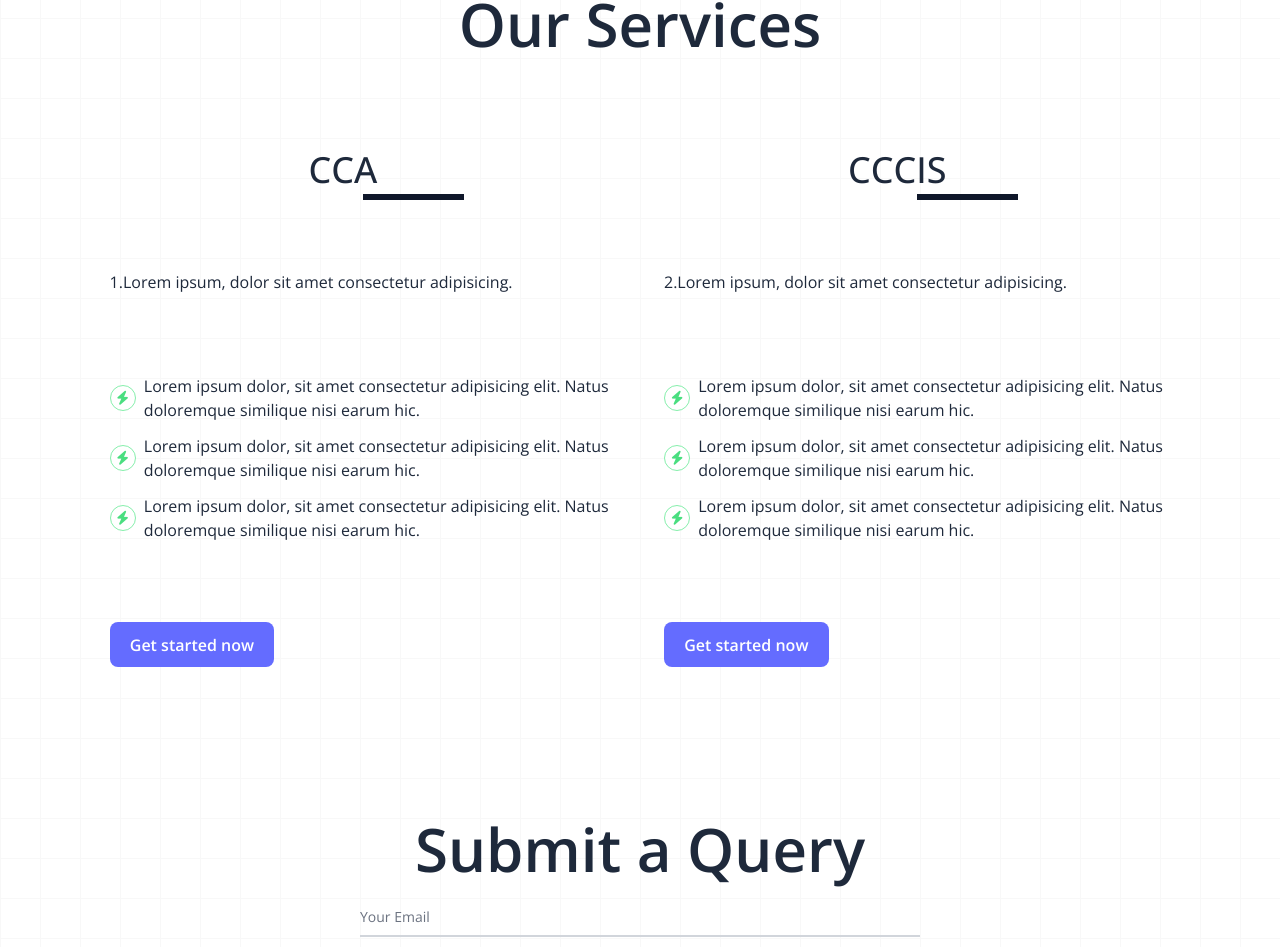
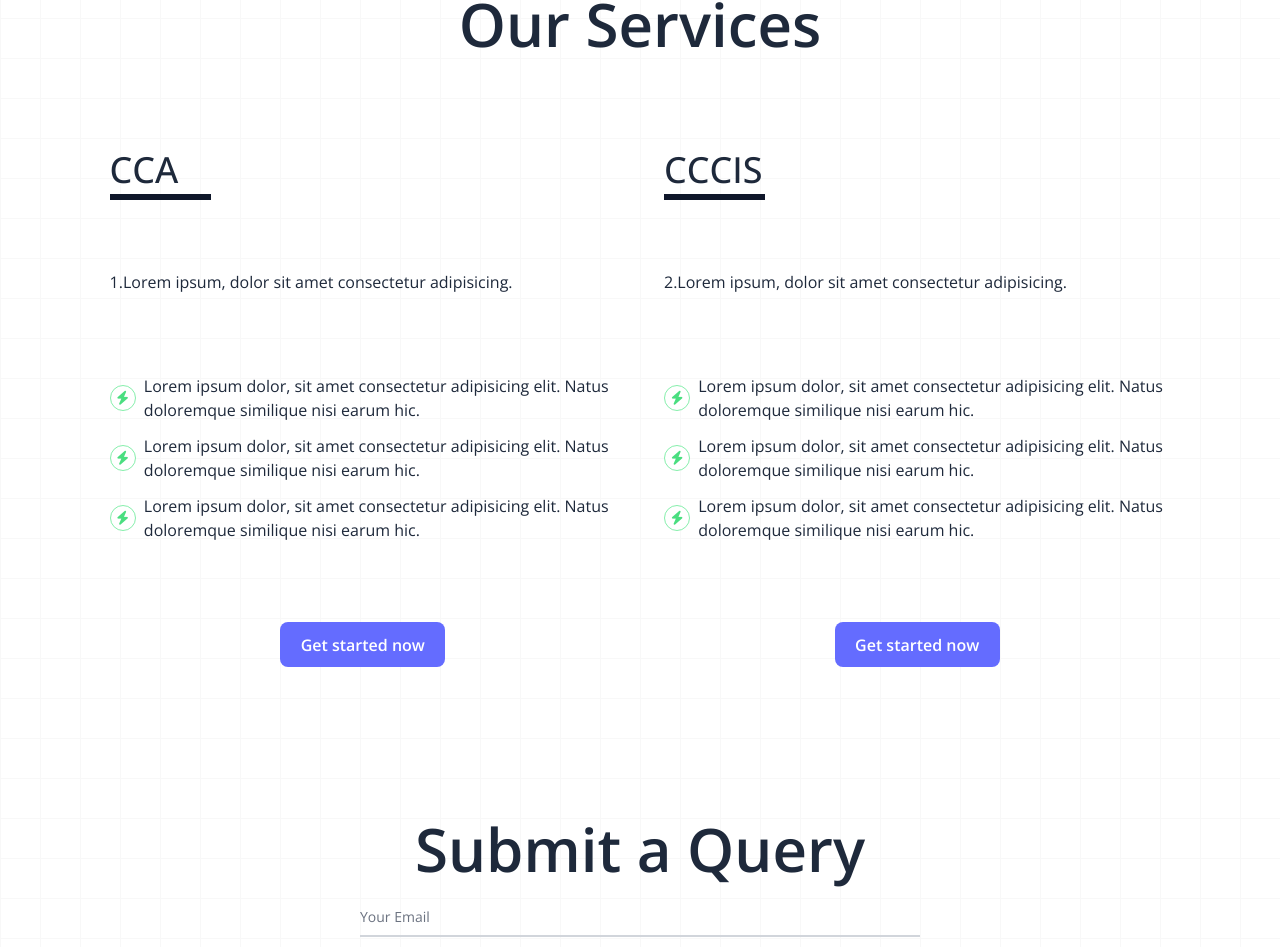
Before and after one commit to ajdjyt/landing-site, a SvelteKit app: page / in a window 1280 px wide. Shown: the part 1582-2529 px from the top of the page. Built offline with nearby package versions, Linux system fonts and the light colour scheme.

Commit message:
prettier product

```diff
--- a/src/components/ProductCard.svelte
+++ b/src/components/ProductCard.svelte
@@ -8,7 +8,7 @@
 		class={'flex flex-col gap-14 md:gap-14 lg:gap-20 relative text-base'}
 	>
 		<h4
-			class="text-center text-2xl sm:text-3xl md:text-4xl max-w-[1000px] w-full font-medium relative pr-10 after:absolute after:top-full after:left-1/2 after:w-1/5 after:h-1.5 after:mt-1 after:bg-slate-900"
+			class="text-2xl sm:text-3xl md:text-4xl max-w-[1000px] w-full font-medium relative pr-10 after:absolute after:top-full after:left-0 after:w-1/5 after:h-1.5 after:mt-1 after:bg-slate-900"
 		>
 			<slot />
 		</h4>
@@ -25,7 +25,7 @@
 				</div>
 			{/each}
 		</div>
-		<div class="flex items-center">
+		<div class="flex flex-col items-center ">
 			<a href={productFeature.externalLink}>
 				<button class="specialBtnDark mr-auto font-semibold">
 					<p>Get started now</p>
```
